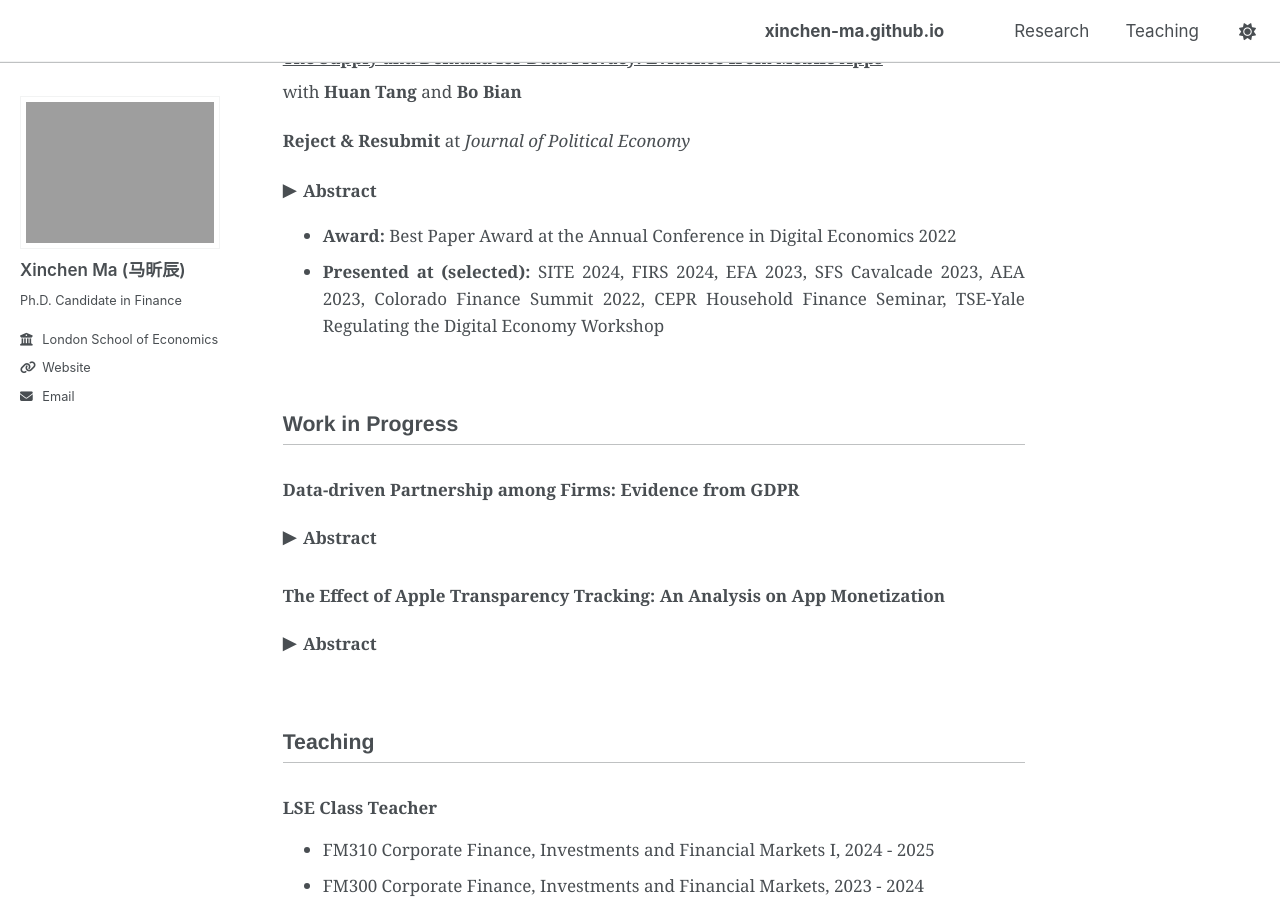
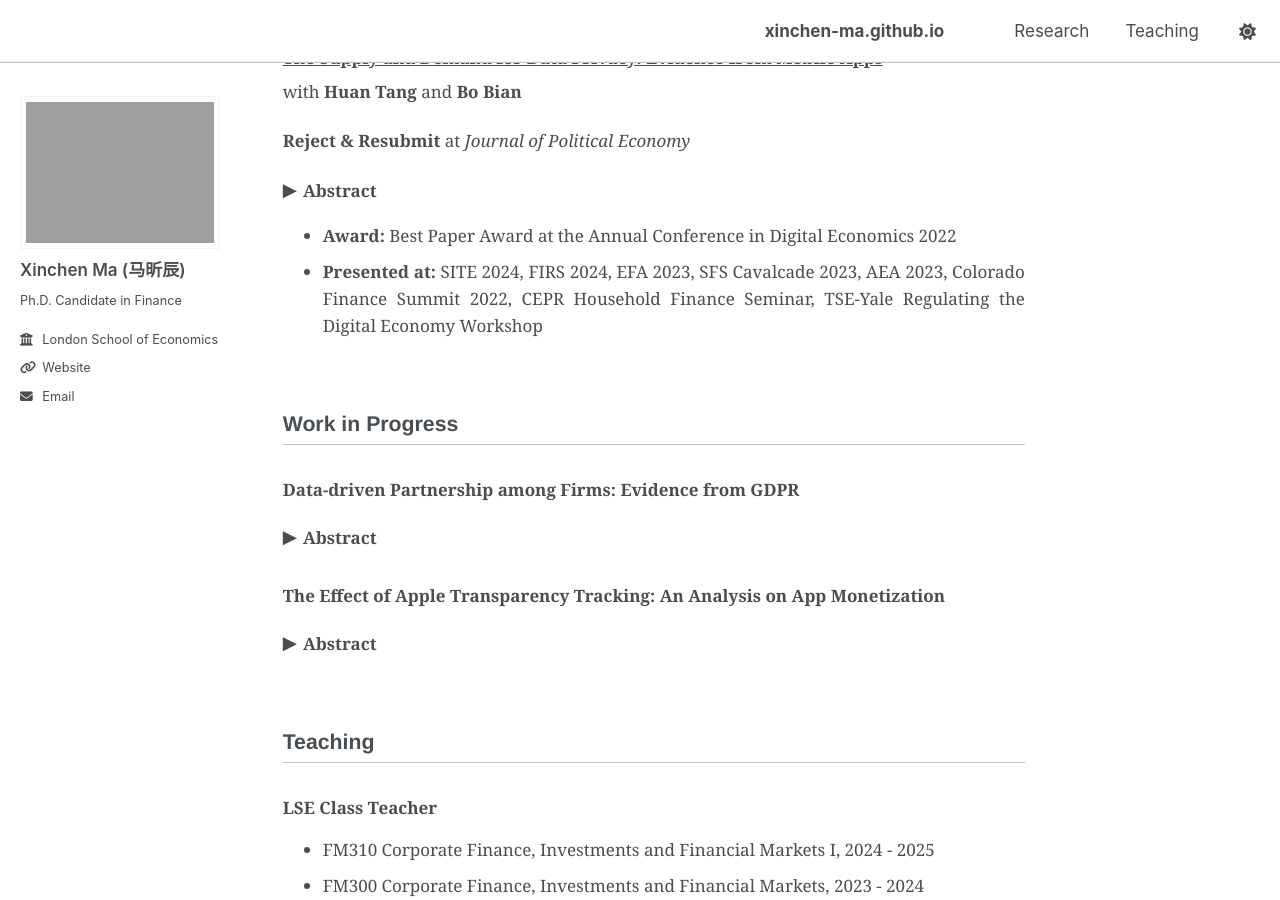
Before and after one commit to xinchen-ma/xinchen-ma.github.io, a Jekyll site: the page built from index.md, in a window 1280 px wide and 900 px high, scrolled down 1094 px. Built offline with Jekyll 4.4.1, drawn with Linux system fonts in a browser that asks for light colours; a script that is not in the unit is left out.

Commit message:
Update index.md

```diff
--- a/index.md
+++ b/index.md
@@ -41,7 +41,7 @@ with **[Huan Tang](https://huan-tang.com/)** and **[Bo Bian](https://www.bo-bian
 </details>
 
 - **Award:** Best Paper Award at the Annual Conference in Digital Economics 2022
-- **Presented at (selected):** SITE 2024, FIRS 2024, EFA 2023, SFS Cavalcade 2023, AEA 2023, Colorado Finance Summit 2022, CEPR Household Finance Seminar, TSE-Yale Regulating the Digital Economy Workshop
+- **Presented at:** SITE 2024, FIRS 2024, EFA 2023, SFS Cavalcade 2023, AEA 2023, Colorado Finance Summit 2022, CEPR Household Finance Seminar, TSE-Yale Regulating the Digital Economy Workshop
 
 ## Work in Progress
 
```
